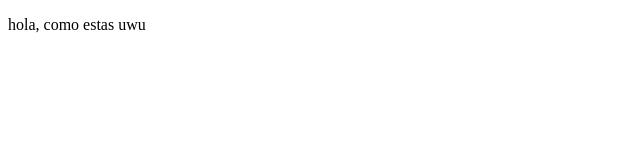
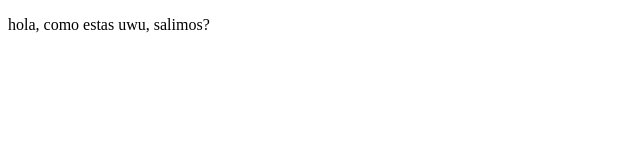
Before and after one commit to juuanda23/pruba1, a plain HTML site: page index.html in a window 1280 px wide. Shown: the full height of the page, 0-640 px from the left. Drawn offline with Linux system fonts and the light colour scheme.

Commit message:
first commit

```diff
--- a/index.html
+++ b/index.html
@@ -7,6 +7,6 @@
     <title>hola</title>
 </head>
 <body>
-    <p>hola, como estas uwu</p>
+    <p>hola, como estas uwu, salimos?</p>
 </body>
 </html>
```
